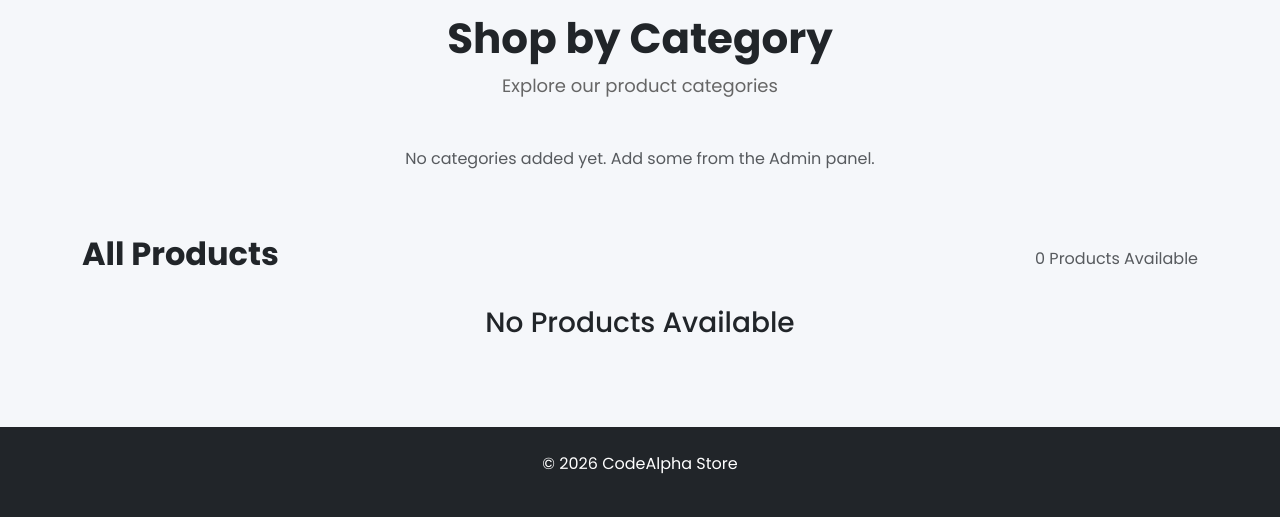
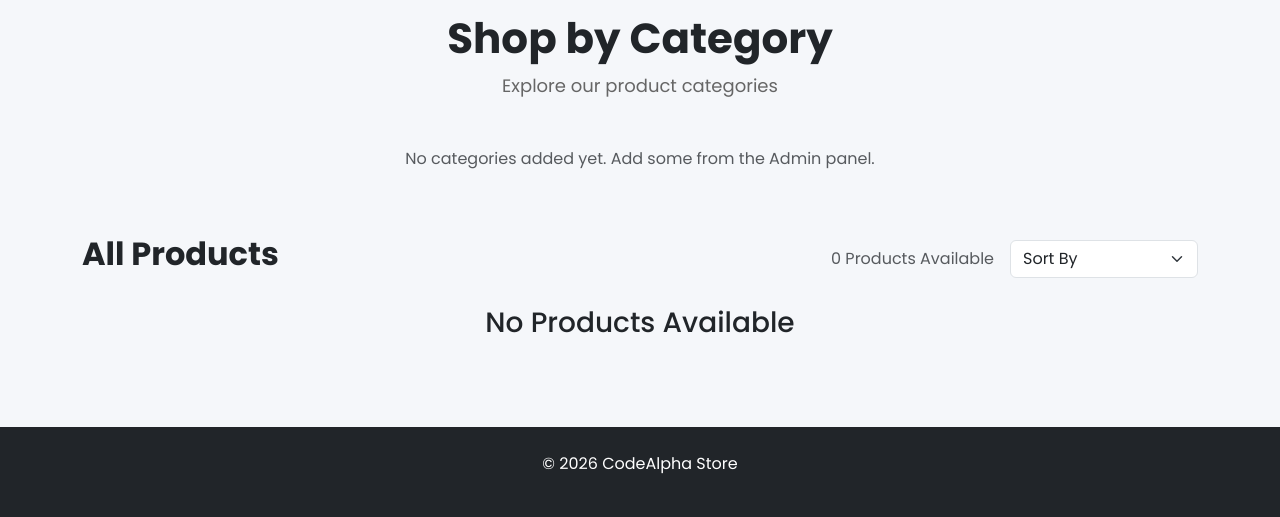
Before and after one commit to Zeba-Phool2228/CodeAlpha_EcommerceStore, a Django app: page / in a window 1280 px wide. Shown: the part 645-1162 px from the top of the page. Run offline with Django 5.2, Linux system fonts and the light colour scheme; data that the repository does not hold is empty.

Commit message:
Add product search, category filtering, sorting and admin improvements

```diff
--- a/store/templates/store/product_list.html
+++ b/store/templates/store/product_list.html
@@ -43,7 +43,8 @@ Home | CodeAlpha Store
     {% if selected_category %}
     <div class="text-center mt-4">
         <a href="{% url 'product_list' %}" class="btn btn-outline-secondary btn-sm">
-            <i class="bi bi-x-circle"></i> Clear Filter
+            <i class="bi bi-x-circle"></i>
+            Clear Filter
         </a>
     </div>
     {% endif %}
@@ -52,6 +53,7 @@ Home | CodeAlpha Store
 <!-- Best Sellers -->
 {% if featured_products %}
 <section class="best-seller-section">
+
     <div class="text-center mb-5">
         <h2 class="section-title">Best Sellers</h2>
         <p class="section-subtitle">Hand-picked popular products</p>
@@ -101,7 +103,7 @@ Home | CodeAlpha Store
 <!-- Products -->
 <section id="products" class="mt-5">
 
-    <div class="d-flex justify-content-between align-items-center mb-4">
+    <div class="d-flex justify-content-between align-items-center mb-4 flex-wrap">
 
         <h2 class="fw-bold">
 
@@ -113,9 +115,51 @@ Home | CodeAlpha Store
 
         </h2>
 
-        <span class="text-muted">
-            {{ products|length }} Products Available
-        </span>
+        <div class="d-flex align-items-center">
+
+            <span class="me-3 text-muted">
+                {{ products|length }} Products Available
+            </span>
+
+            <form method="GET">
+
+                {% if selected_category %}
+                <input type="hidden" name="category" value="{{ selected_category }}">
+                {% endif %}
+
+                {% if search %}
+                <input type="hidden" name="search" value="{{ search }}">
+                {% endif %}
+
+                <select class="form-select" name="sort" onchange="this.form.submit()">
+
+                    <option value="">Sort By</option>
+
+                    <option value="price_low" {% if sort == "price_low" %}selected{% endif %}>
+                        Price: Low → High
+                    </option>
+
+                    <option value="price_high" {% if sort == "price_high" %}selected{% endif %}>
+                        Price: High → Low
+                    </option>
+
+                    <option value="name_az" {% if sort == "name_az" %}selected{% endif %}>
+                        Name: A → Z
+                    </option>
+
+                    <option value="name_za" {% if sort == "name_za" %}selected{% endif %}>
+                        Name: Z → A
+                    </option>
+
+                    <option value="newest" {% if sort == "newest" %}selected{% endif %}>
+                        Newest
+                    </option>
+
+                </select>
+
+            </form>
+
+        </div>
 
     </div>
 
--- a/store/views.py
+++ b/store/views.py
@@ -11,6 +11,8 @@ from .forms import SignUpForm, OrderForm
 def product_list(request):
     category_slug = request.GET.get("category")
     search = request.GET.get("search")
+    sort = request.GET.get("sort")
+
     if search:
         search = search.strip()
 
@@ -23,6 +25,22 @@ def product_list(request):
     # Search Filter
     if search:
         products = products.filter(name__icontains=search)
+
+    # Sorting
+    if sort == "price_low":
+        products = products.order_by("price")
+
+    elif sort == "price_high":
+        products = products.order_by("-price")
+
+    elif sort == "name_az":
+        products = products.order_by("name")
+
+    elif sort == "name_za":
+        products = products.order_by("-name")
+
+    elif sort == "newest":
+        products = products.order_by("-id")
 
     categories = Category.objects.all()
 
@@ -37,6 +55,7 @@ def product_list(request):
         "featured_products": featured_products,
         "selected_category": category_slug,
         "search": search,
+        "sort": sort,
     })
 
 
```
Also changed, not shown: store/admin.py (+10 -2 lines).
